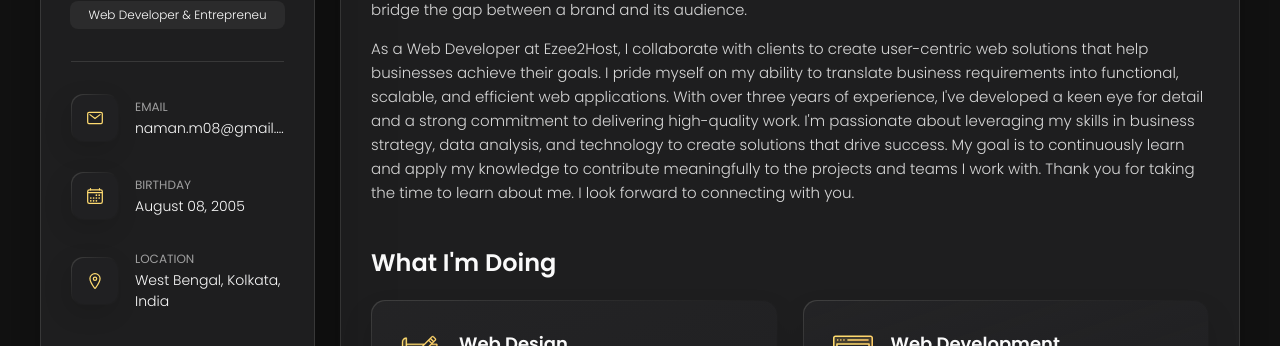
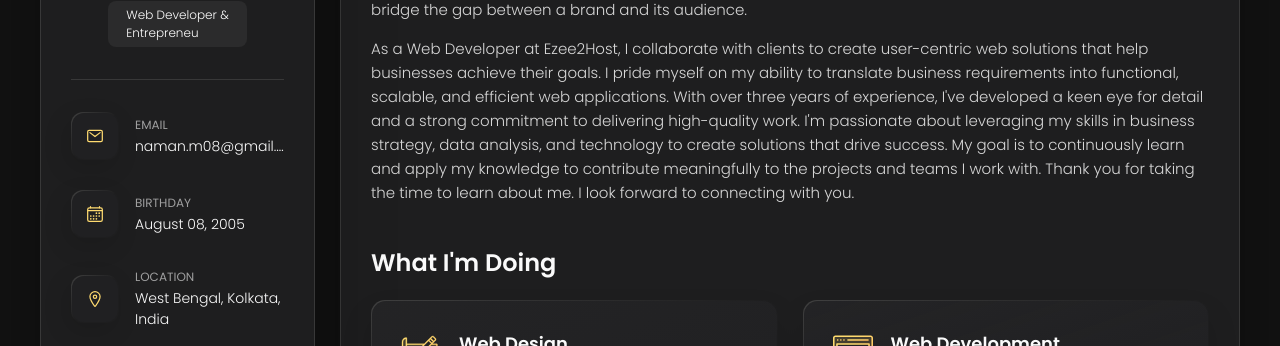
Before and after one commit to namanxmehrotra/namanxmehrotra, a plain HTML site: page index.html in a window 1280 px wide. Shown: the part 349-695 px from the top of the page. Drawn offline with nearby package versions, Linux system fonts and the light colour scheme.

Commit message:
Update index.html

```diff
--- a/index.html
+++ b/index.html
@@ -10,7 +10,7 @@
   <!--
     - favicon
   -->
-  <link rel="shortcut icon" href="./assets/images/logo.ico" type="image/x-icon">
+  <link rel="shortcut icon" href="./assets/images/logo.png" type="image/x-icon">
 
   <!--
     - custom css link
@@ -52,7 +52,7 @@
         <div class="info-content">
           <h1 class="name" title="Naman Mehrotra">Naman Mehrotra</h1>
 
-          <p class="title">Web Developer & Entrepreneu</p>
+          <p class="title">Web Developer & <br></rbr>Entrepreneu</p>
         </div>
 
         <button class="info_more-btn" data-sidebar-btn>
```
